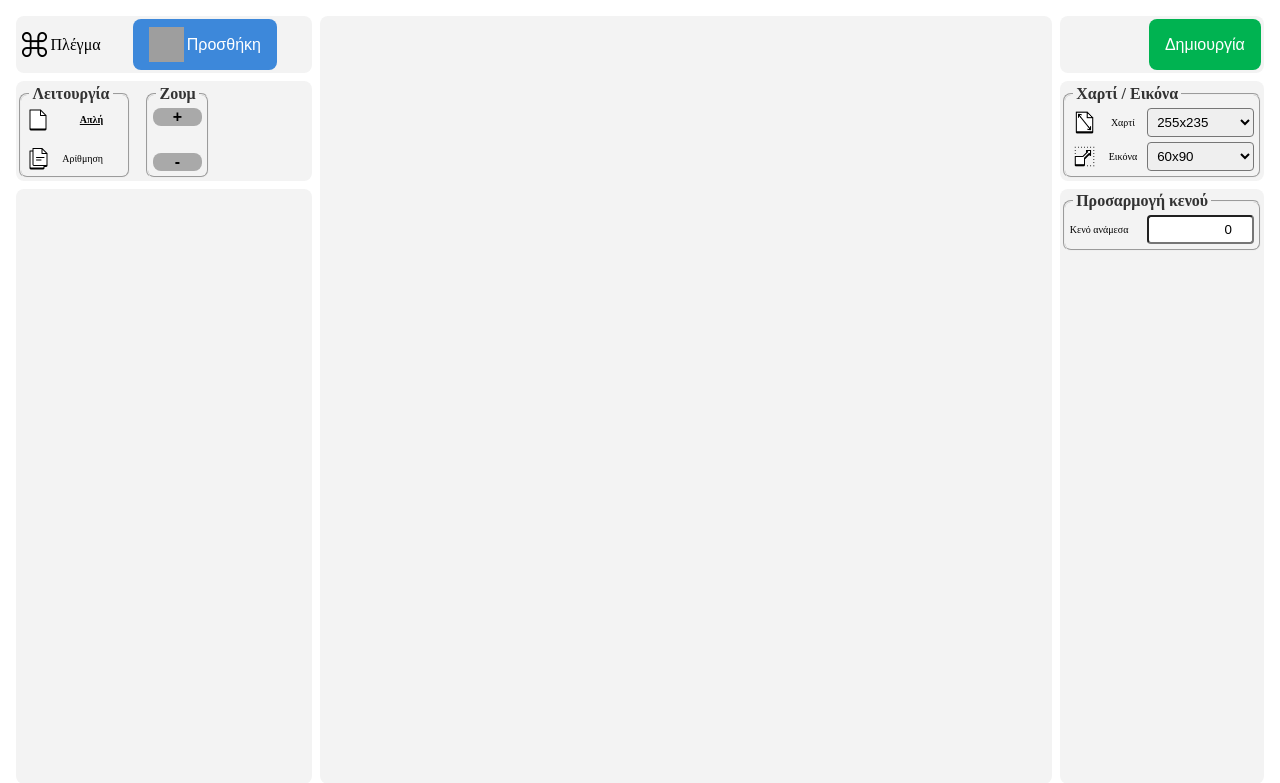
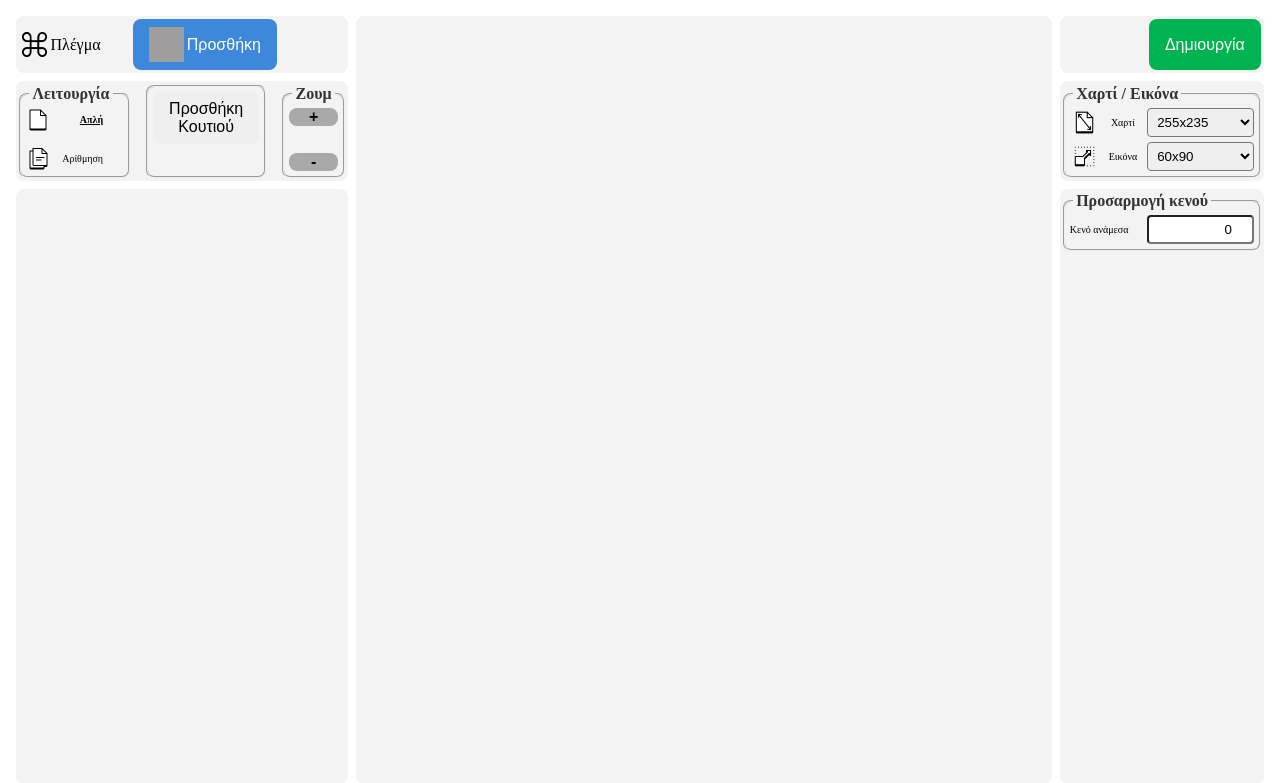
Before and after one commit to GiorgosSarakatsanos/Grid_Web_app, a Flask app: page / in a window 1280 px wide. Shown: the top 783 px of the page. Run offline with Flask 3, Linux system fonts and the light colour scheme; a map, chart or similar area stays blank; parts of the project's set-up code (start-up, migrations or seed data) failed here and were passed over; some libraries are stand-ins or nearby versions; grey boxes are pictures that could not be loaded.

Commit message:
White boxes added but not drawed in pdf generation

```diff
--- a/static/js/canvas-operations.js
+++ b/static/js/canvas-operations.js
@@ -44,3 +44,48 @@ export function setNumberingPosition(event, ctx, img, originX, originY, scale) {
     ctx.fillStyle = 'green';
     ctx.fillText('ΑΡΙΘΜΗΣΗ', scaledX + 2, scaledY - 2);
 }
+export function drawBox(ctx, box, originX, originY, scale) {
+    const scaledX = box.x * scale + originX;
+    const scaledY = box.y * scale + originY;
+    const scaledWidth = box.width * scale;
+    const scaledHeight = box.height * scale;
+
+    ctx.fillStyle = 'white';
+    ctx.fillRect(scaledX, scaledY, scaledWidth, scaledHeight);
+
+    ctx.strokeStyle = 'black';
+    ctx.setLineDash([5, 5]);
+    ctx.lineWidth = 1;
+    ctx.strokeRect(scaledX, scaledY, scaledWidth, scaledHeight);
+    ctx.setLineDash([]);
+
+    // Draw control handles
+    const handleSize = 10;
+
+    ctx.fillStyle = 'white';
+    ctx.strokeStyle = 'black';
+    ctx.lineWidth = 1;
+
+    // Top-left corner
+    ctx.fillRect(scaledX - handleSize / 2, scaledY - handleSize / 2, handleSize, handleSize);
+    ctx.strokeRect(scaledX - handleSize / 2, scaledY - handleSize / 2, handleSize, handleSize);
+
+    // Top-right corner
+    ctx.fillRect(scaledX + scaledWidth - handleSize / 2, scaledY - handleSize / 2, handleSize, handleSize);
+    ctx.strokeRect(scaledX + scaledWidth - handleSize / 2, scaledY - handleSize / 2, handleSize, handleSize);
+
+    // Bottom-left corner
+    ctx.fillRect(scaledX - handleSize / 2, scaledY + scaledHeight - handleSize / 2, handleSize, handleSize);
+    ctx.strokeRect(scaledX - handleSize / 2, scaledY + scaledHeight - handleSize / 2, handleSize, handleSize);
+
+    // Bottom-right corner
+    ctx.fillRect(scaledX + scaledWidth - handleSize / 2, scaledY + scaledHeight - handleSize / 2, handleSize, handleSize);
+    ctx.strokeRect(scaledX + scaledWidth - handleSize / 2, scaledY + scaledHeight - handleSize / 2, handleSize, handleSize);
+}
+
+export function drawImageWithBoxes(ctx, img, originX, originY, scale, boxes) {
+    drawImage(ctx, img, originX, originY, scale);
+    boxes.forEach(box => {
+        drawBox(ctx, box, originX, originY, scale);
+    });
+}
--- a/static/js/event-handlers.js
+++ b/static/js/event-handlers.js
@@ -1,7 +1,11 @@
 // event-handlers.js
-import { toggleFields } from './ui-controls.js';
-import { drawImage, setNumberingPosition } from './canvas-operations.js';
+import { drawImage, setNumberingPosition, drawImageWithBoxes } from './canvas-operations.js';
 import { getScaleRatio, adjustOrigin } from './utils.js';
+
+function isInsideHandle(x, y, handleX, handleY, handleSize) {
+    return x >= handleX - handleSize / 2 && x <= handleX + handleSize / 2 &&
+           y >= handleY - handleSize / 2 && y <= handleY + handleSize / 2;
+}
 
 export function setupEventHandlers() {
     const imageInput = document.getElementById('image');
@@ -14,6 +18,11 @@ export function setupEventHandlers() {
     let isDragging = false;
     let startX = 0;
     let startY = 0;
+    let boxes = [];
+    let selectedBox = null;
+    let isResizing = false;
+    let resizeHandle = null;
+    const handleSize = 10;
 
     imageInput.addEventListener('change', (event) => {
         const file = event.target.files[0];
@@ -34,7 +43,7 @@ export function setupEventHandlers() {
                     imageCanvas.width = img.width;
                     imageCanvas.height = img.height;
 
-                    drawImage(ctx, img, originX, originY, scale);
+                    drawImageWithBoxes(ctx, img, originX, originY, scale, boxes);
                 };
                 img.src = e.target.result;
             };
@@ -56,29 +65,106 @@ export function setupEventHandlers() {
 
         scale = newScale;
 
-        drawImage(ctx, img, originX, originY, scale);
+        drawImageWithBoxes(ctx, img, originX, originY, scale, boxes);
     });
 
     imageCanvas.addEventListener('mousedown', (event) => {
         startX = event.offsetX - originX;
         startY = event.offsetY - originY;
         isDragging = true;
+
+        // Check if a box is clicked
+        boxes.forEach(box => {
+            const scaledX = box.x * scale + originX;
+            const scaledY = box.y * scale + originY;
+            const scaledWidth = box.width * scale;
+            const scaledHeight = box.height * scale;
+
+            const topLeftHandle = { x: scaledX, y: scaledY };
+            const topRightHandle = { x: scaledX + scaledWidth, y: scaledY };
+            const bottomLeftHandle = { x: scaledX, y: scaledY + scaledHeight };
+            const bottomRightHandle = { x: scaledX + scaledWidth, y: scaledY + scaledHeight };
+
+            if (isInsideHandle(startX, startY, topLeftHandle.x, topLeftHandle.y, handleSize)) {
+                selectedBox = box;
+                resizeHandle = 'topLeft';
+                isResizing = true;
+            } else if (isInsideHandle(startX, startY, topRightHandle.x, topRightHandle.y, handleSize)) {
+                selectedBox = box;
+                resizeHandle = 'topRight';
+                isResizing = true;
+            } else if (isInsideHandle(startX, startY, bottomLeftHandle.x, bottomLeftHandle.y, handleSize)) {
+                selectedBox = box;
+                resizeHandle = 'bottomLeft';
+                isResizing = true;
+            } else if (isInsideHandle(startX, startY, bottomRightHandle.x, bottomRightHandle.y, handleSize)) {
+                selectedBox = box;
+                resizeHandle = 'bottomRight';
+                isResizing = true;
+            } else if (startX >= scaledX && startX <= scaledX + scaledWidth && startY >= scaledY && startY <= scaledY + scaledHeight) {
+                selectedBox = box;
+                isResizing = false;
+            }
+        });
     });
 
     imageCanvas.addEventListener('mousemove', (event) => {
         if (isDragging) {
-            originX = event.offsetX - startX;
-            originY = event.offsetY - startY;
-            drawImage(ctx, img, originX, originY, scale);
+            const offsetX = (event.offsetX - originX) / scale;
+            const offsetY = (event.offsetY - originY) / scale;
+
+            if (selectedBox && isResizing) {
+                switch (resizeHandle) {
+                    case 'topLeft':
+                        selectedBox.width += selectedBox.x - offsetX;
+                        selectedBox.height += selectedBox.y - offsetY;
+                        selectedBox.x = offsetX;
+                        selectedBox.y = offsetY;
+                        break;
+                    case 'topRight':
+                        selectedBox.width = offsetX - selectedBox.x;
+                        selectedBox.height += selectedBox.y - offsetY;
+                        selectedBox.y = offsetY;
+                        break;
+                    case 'bottomLeft':
+                        selectedBox.width += selectedBox.x - offsetX;
+                        selectedBox.x = offsetX;
+                        selectedBox.height = offsetY - selectedBox.y;
+                        break;
+                    case 'bottomRight':
+                        selectedBox.width = offsetX - selectedBox.x;
+                        selectedBox.height = offsetY - selectedBox.y;
+                        break;
+                }
+            } else if (selectedBox) {
+                selectedBox.x = offsetX - startX / scale;
+                selectedBox.y = offsetY - startY / scale;
+            } else {
+                originX = event.offsetX - startX;
+                originY = event.offsetY - startY;
+            }
+            drawImageWithBoxes(ctx, img, originX, originY, scale, boxes);
         }
     });
 
     imageCanvas.addEventListener('mouseup', () => {
         isDragging = false;
+        selectedBox = null;
+        isResizing = false;
+        resizeHandle = null;
     });
 
     imageCanvas.addEventListener('mouseout', () => {
         isDragging = false;
+        selectedBox = null;
+        isResizing = false;
+        resizeHandle = null;
+    });
+
+    document.getElementById('add-box').addEventListener('click', () => {
+        const box = { x: 50, y: 50, width: 100, height: 100 };
+        boxes.push(box);
+        drawImageWithBoxes(ctx, img, originX, originY, scale, boxes);
     });
 
     window.setNumberingPosition = function(event) {
@@ -104,7 +190,7 @@ export function setupEventHandlers() {
 
         scale = newScale;
 
-        drawImage(ctx, img, originX, originY, scale);
+        drawImageWithBoxes(ctx, img, originX, originY, scale, boxes);
     });
 
     document.getElementById('zoom-out').addEventListener('click', (event) => {
@@ -121,7 +207,7 @@ export function setupEventHandlers() {
 
         scale = newScale;
 
-        drawImage(ctx, img, originX, originY, scale);
+        drawImageWithBoxes(ctx, img, originX, originY, scale, boxes);
     });
 
     document.querySelectorAll('input[name="mode"]').forEach(field =>
--- a/templates/index.html
+++ b/templates/index.html
@@ -36,6 +36,9 @@
                     <img src="{{ url_for('static', filename='icons/multi-page-icon.png') }}" alt="Numbering Icon" class="radio-icon">
                     <span>Αρίθμηση</span>
                 </label>
+            </fieldset>
+            <fieldset class="field-group">
+                <button id="add-box" class="button add-box" type="button">Προσθήκη Κουτιού</button>
             </fieldset>
             <fieldset  class="field-group">
                 <legend>Ζουμ</legend>
```
